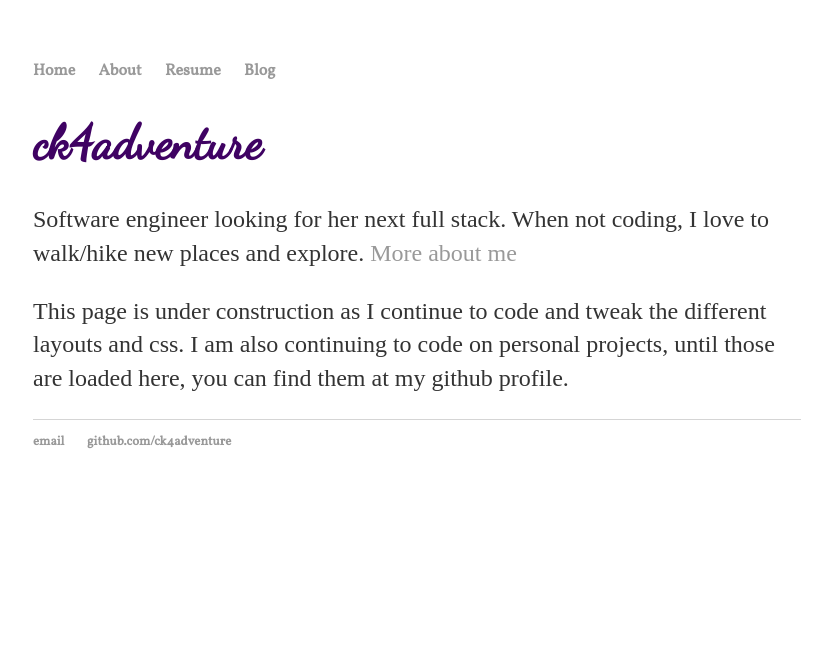
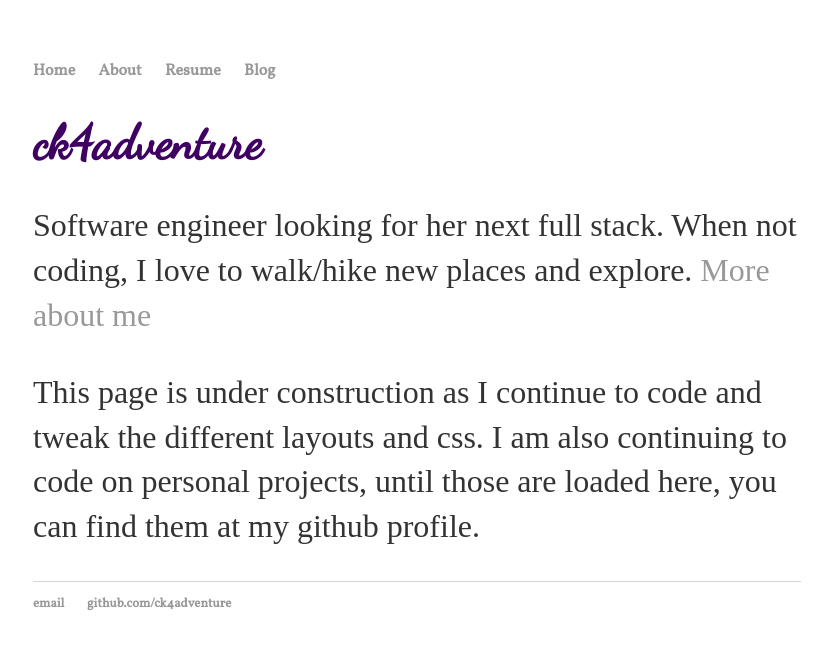
Before and after one commit to ck4adventure/ck4adventure.github.io, a Jekyll site: the page built from index.html, in a window 1280 px wide. Shown: the top 650 px of the page, without its empty margins (223-1051 px from the left). Built offline with Jekyll 4.4.1, drawn with Linux system fonts in a browser that asks for light colours; some web fonts are replaced.

Commit message:
up font size

```diff
--- a/css/main.css
+++ b/css/main.css
@@ -26,7 +26,7 @@ h1 {
     color: #3F0263;
 }
 p {
-    font-size: 1.5em;
+    font-size: 2em;
     line-height: 1.4em;
     color: #333;
 }
```
